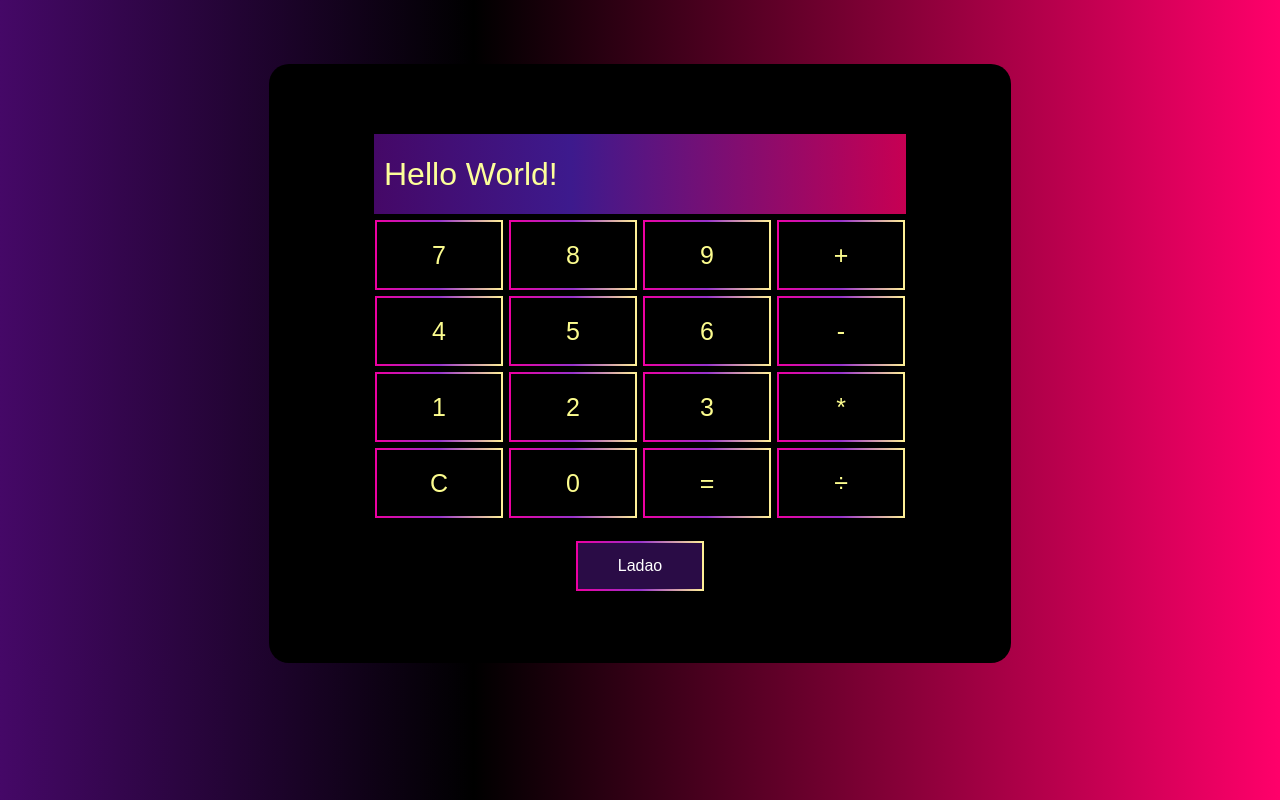
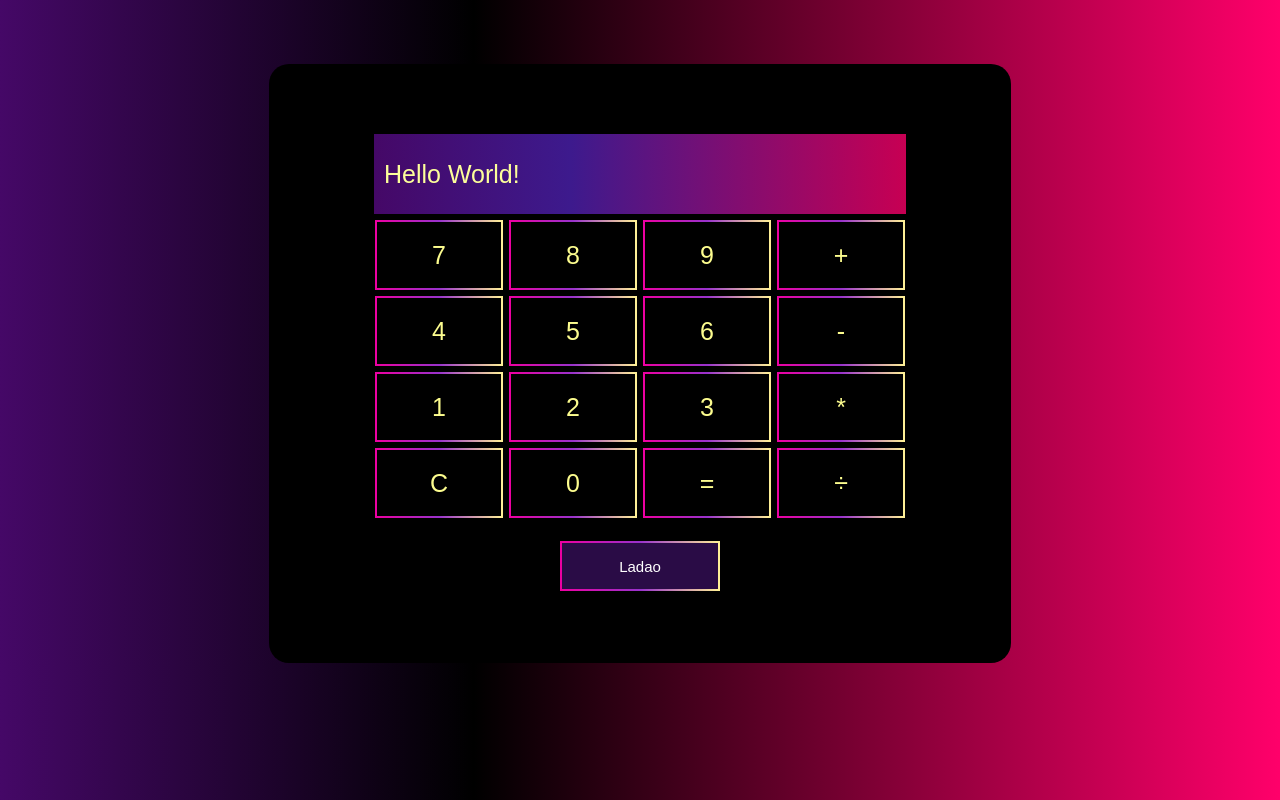
Before and after one commit to LorreaLadao/React-my-calculator, a React (Create React App) app: page / in a window 1280 px wide. Built offline with nearby package versions, Linux system fonts and the light colour scheme.

Commit message:
Update App.css

```diff
--- a/src/App.css
+++ b/src/App.css
@@ -21,7 +21,7 @@ body {
   line-height: 60px;
   text-align: left;
   background: linear-gradient(90deg, rgba(69, 8, 103, 1) 0%, rgb(61, 26, 141) 37%, rgb(199, 0, 83) 100%);
-  font-size: 2rem;
+  font-size: 25px;
   color: rgb(253, 255, 154);
   margin: auto;
   margin-top: 3%;
@@ -45,8 +45,8 @@ body {
 
 button {
   height: 50px;
-  width: 20%;
-  font-size: 1rem;
+  width: 25%;
+  font-size: 15px;
   background-color: rgb(42, 12, 70);
   color: white;
   border-image: linear-gradient(to right, rgb(237, 0, 162), darkorchid, rgb(255, 241, 150)) 1;
```
